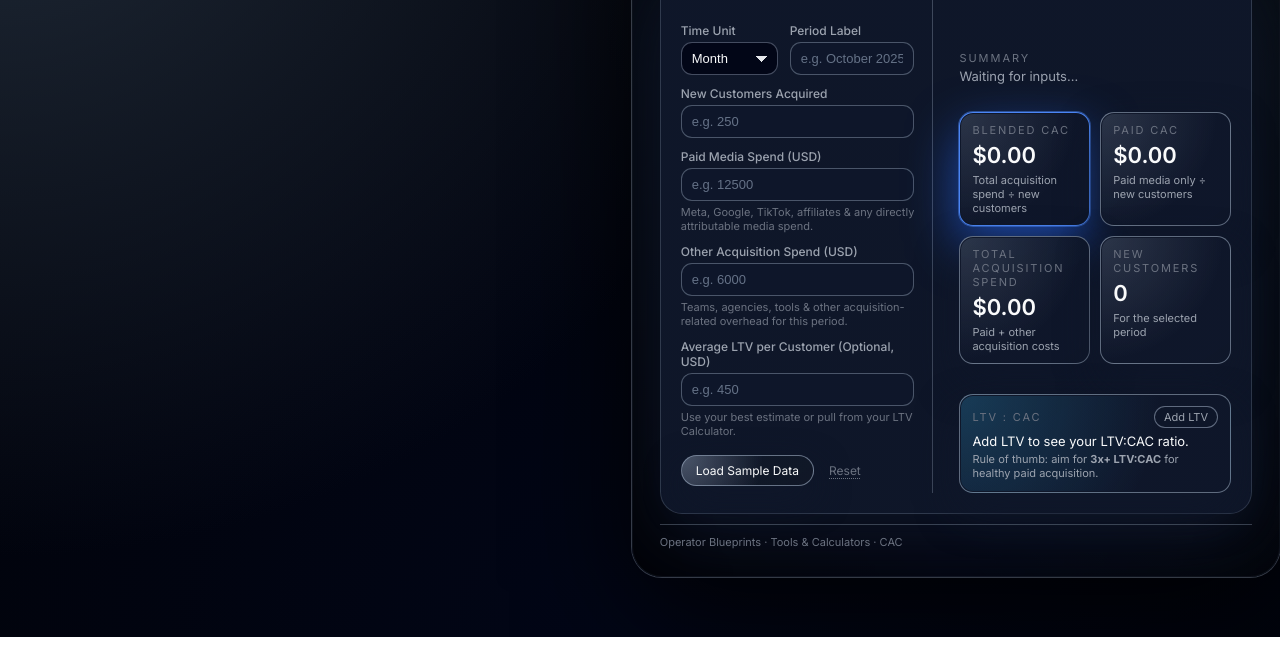
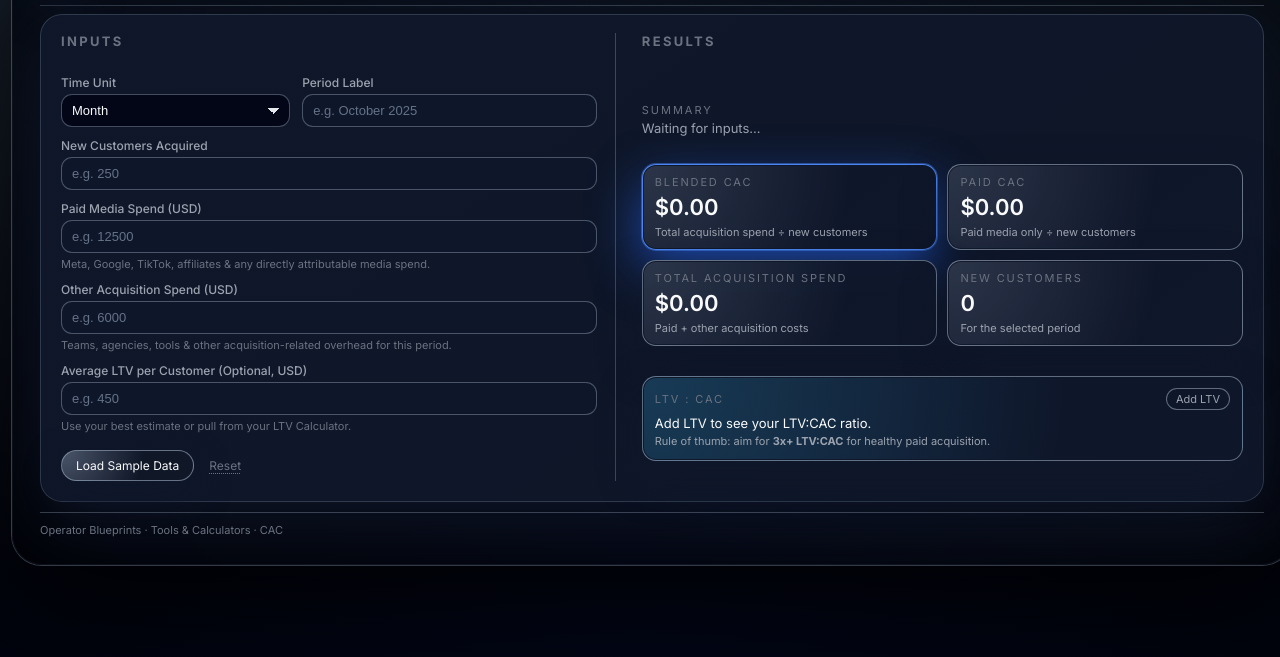
Before and after one commit to operator-blueprints/operator-cac-calculator, a plain HTML site: page index.html in a window 1280 px wide. Shown: the part 163-820 px from the top of the page. Drawn offline with Linux system fonts and the light colour scheme.

Commit message:
Update styles.css

```diff
--- a/styles.css
+++ b/styles.css
@@ -29,13 +29,34 @@
   --radius-pill: 999px;
   --shadow-soft: 0 32px 120px rgba(0, 0, 0, 0.85);
 }
-/* Global Header ----------------------------------------------------------- */
+
+/* BODY BACKGROUND – NO FLEX CENTERING */
+html,
+body {
+  margin: 0;
+  padding: 0;
+  height: 100%;
+  font-family: "Inter", system-ui, -apple-system, BlinkMacSystemFont, "Segoe UI",
+    sans-serif;
+  background:
+    radial-gradient(140% 200% at 0% 0%, #1f2937 0, transparent 45%),
+    radial-gradient(140% 200% at 100% 0%, #111827 0, transparent 40%),
+    radial-gradient(200% 260% at 50% 100%, #020617 0, #000 60%);
+  color: var(--text-primary);
+  -webkit-font-smoothing: antialiased;
+}
+
+body {
+  display: block;
+}
+
+/* Global Header ------------------------------------------------------------ */
 
 .global-header {
   width: 100%;
   max-width: 1440px;
-  margin: 0 auto 22px auto;
-  padding: 0 12px;
+  margin: 20px 12px 6px 12px;
+  padding: 0;
   display: flex;
   flex-direction: column;
   gap: 4px;
@@ -72,28 +93,6 @@
   letter-spacing: 0.06em;
   color: #9ca3af;
   margin-left: 22px;
-  text-transform: none;
-}
-
-html,
-body {
-  margin: 0;
-  padding: 0;
-  height: 100%;
-  font-family: "Inter", system-ui, -apple-system, BlinkMacSystemFont, "Segoe UI",
-    sans-serif;
-  background:
-    radial-gradient(140% 200% at 0% 0%, #1f2937 0, transparent 45%),
-    radial-gradient(140% 200% at 100% 0%, #111827 0, transparent 40%),
-    radial-gradient(200% 260% at 50% 100%, #020617 0, #000 60%);
-  color: var(--text-primary);
-  -webkit-font-smoothing: antialiased;
-}
-
-body {
-  display: flex;
-  align-items: flex-start;
-  justify-content: center;
 }
 
 /* App shell --------------------------------------------------------------- */
@@ -101,7 +100,7 @@ body {
 .app-shell {
   width: 100%;
   max-width: 1360px; /* ~1440 layout incl. margins */
-  margin: 32px auto;
+  margin: 24px 12px 32px;
   padding: 24px 28px 28px;
   border-radius: 30px;
   position: relative;
@@ -236,7 +235,7 @@ body {
   color: var(--text-soft);
 }
 
-/* Form fields ------------------------------------------------------------- */
+/* Form fields -------------------------------------------------------------- */
 
 #cac-form {
   display: flex;
@@ -320,7 +319,7 @@ body {
   color: var(--text-soft);
 }
 
-/* Buttons ----------------------------------------------------------------- */
+/* Buttons ------------------------------------------------------------------ */
 
 .form-actions {
   display: flex;
@@ -371,7 +370,7 @@ body {
   color: var(--text-muted);
 }
 
-/* Results ----------------------------------------------------------------- */
+/* Results ------------------------------------------------------------------ */
 
 .error-banner {
   min-height: 0;
@@ -414,7 +413,7 @@ body {
   color: var(--text-muted);
 }
 
-/* Metrics grid ------------------------------------------------------------ */
+/* Metrics grid ------------------------------------------------------------- */
 
 .metrics-grid {
   display: grid;
@@ -465,7 +464,7 @@ body {
   color: var(--text-muted);
 }
 
-/* Status panel ------------------------------------------------------------ */
+/* Status panel ------------------------------------------------------------- */
 
 .status-panel {
   margin-top: 14px;
@@ -532,7 +531,7 @@ body {
   color: var(--text-muted);
 }
 
-/* Footer ------------------------------------------------------------------ */
+/* Footer ------------------------------------------------------------------- */
 
 .app-footer {
   margin-top: 10px;
@@ -544,11 +543,11 @@ body {
   justify-content: space-between;
 }
 
-/* Responsive -------------------------------------------------------------- */
+/* Responsive --------------------------------------------------------------- */
 
 @media (max-width: 1024px) {
   .app-shell {
-    margin: 16px;
+    margin: 18px 12px 24px;
     padding: 18px 16px 20px;
   }
 
```
